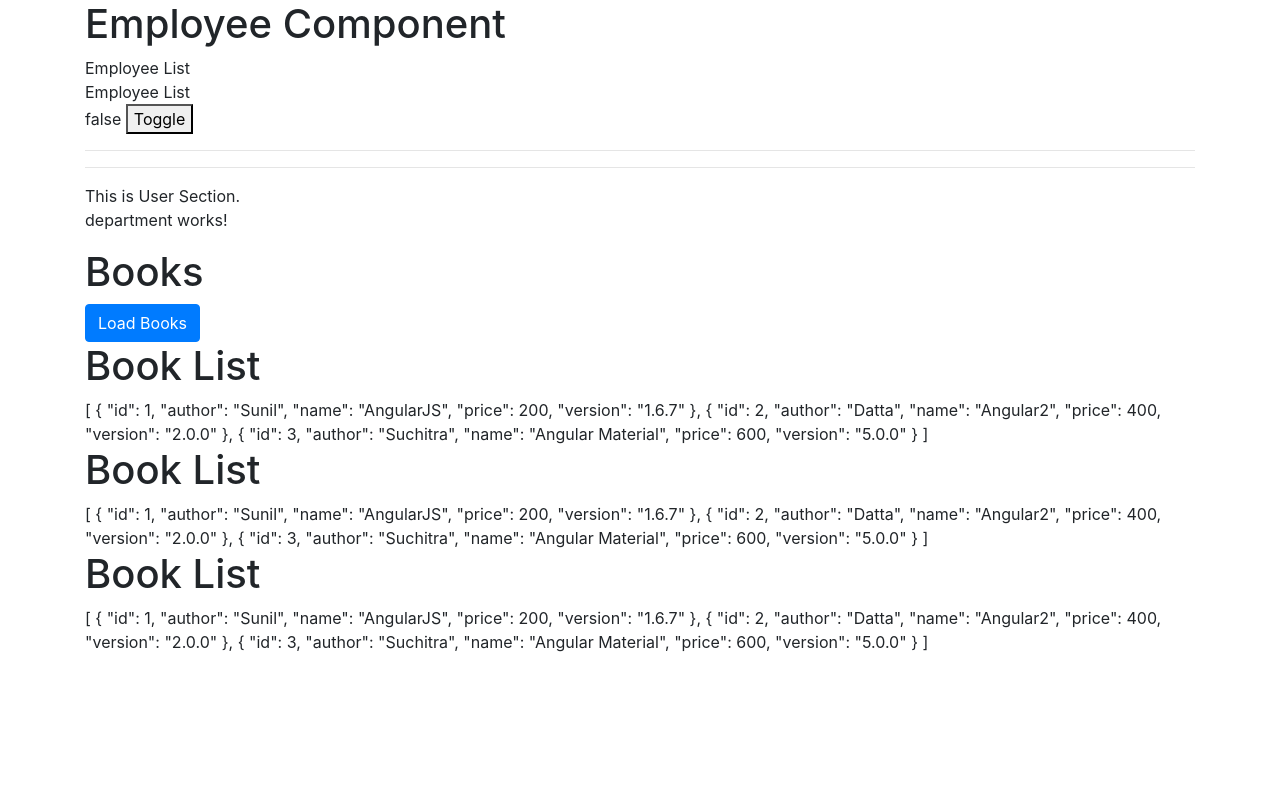
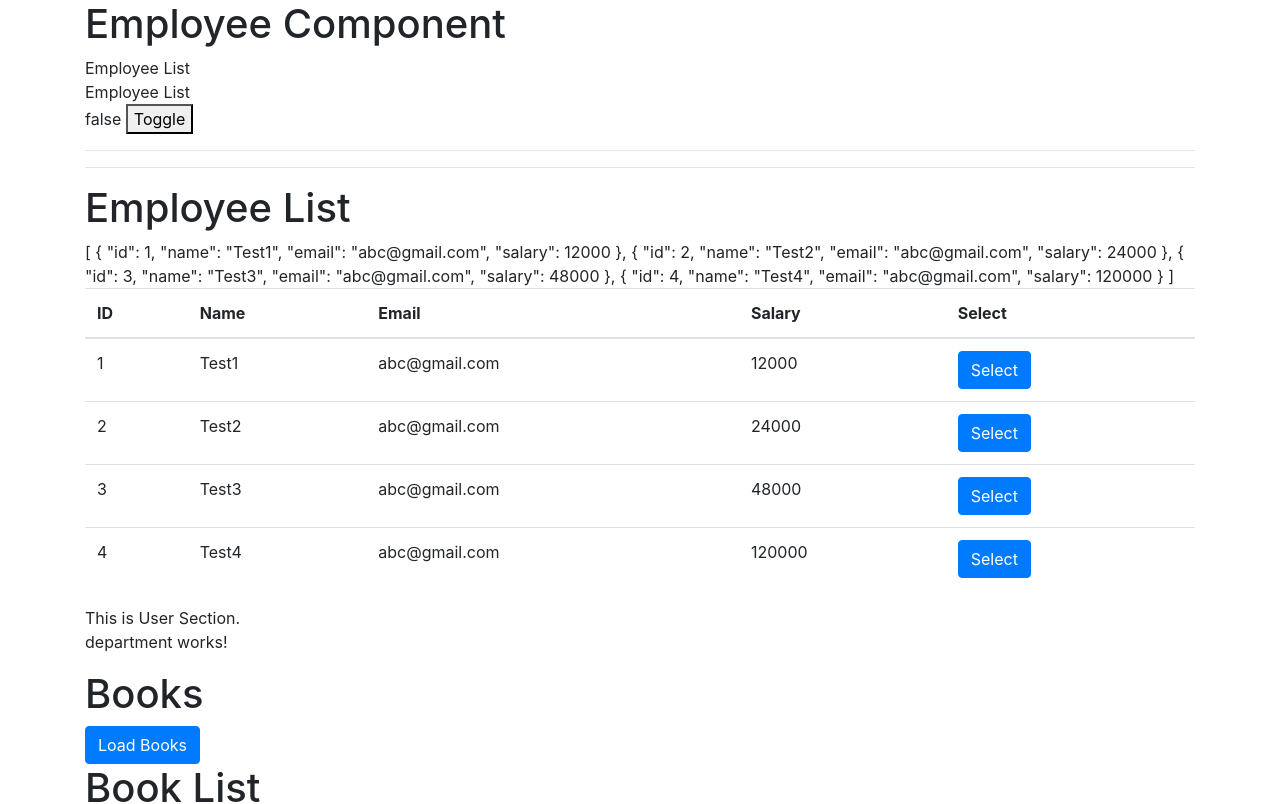
Before and after one commit to santoshyadav198613/HospitalManagementApp-Feb18, an Angular app: page / in a window 1280 px wide. Shown: the top 804 px of the page. Built offline with nearby package versions, Linux system fonts and the light colour scheme.

Commit message:
added employee service

```diff
--- a/src/app/app.module.ts
+++ b/src/app/app.module.ts
@@ -7,6 +7,8 @@ import { DepartmentComponent } from './department/department.component';
 import { EmployeeListComponent } from './employee/employee-list/employee-list.component';
 import { BooksComponent } from './books/books.component';
 import { BooksListComponent } from './books/books-list/books-list.component';
+
+import { EmployeeService } from './services/employee/employee.service';
 
 @NgModule({
   declarations: [
@@ -20,7 +22,7 @@ import { BooksListComponent } from './books/books-list/books-list.component';
   imports: [
     BrowserModule
   ],
-  providers: [],
+  providers: [EmployeeService],
   bootstrap: [AppComponent]
 })
 export class AppModule { }
--- a/src/app/employee/employee-list/employee-list.component.ts
+++ b/src/app/employee/employee-list/employee-list.component.ts
@@ -3,7 +3,7 @@ import {
   Input, Output, EventEmitter, OnChanges, SimpleChanges,
   OnDestroy
 } from '@angular/core';
-import { Employee } from '../employee';
+import { Employee } from '../../services/employee/employee';
 
 @Component({
   selector: 'app-employee-list',
--- a/src/app/employee/employee.component.html
+++ b/src/app/employee/employee.component.html
@@ -24,10 +24,10 @@
 {{selectedEmployee| json}}
 <hr>
 
-<div *ngIf="visible">
+<!-- <div *ngIf="visible"> -->
     <app-employee-list [employeeList]="employee"
     [title]="title" (selectedEmployee)="receiveFromParent($event)"></app-employee-list>
-</div>
+<!-- </div> -->
 
 
 <div [ngSwitch]="role">
--- a/src/app/employee/employee.component.ts
+++ b/src/app/employee/employee.component.ts
@@ -1,6 +1,8 @@
 import { Component, OnInit, DoCheck } from '@angular/core';
 
-import { Employee } from './employee';
+import { Employee } from '../services/employee/employee';
+import { EmployeeService } from '../services/employee/employee.service';
+
 @Component({
   selector: 'app-employee',
   templateUrl: './employee.component.html',
@@ -11,24 +13,28 @@ export class EmployeeComponent implements OnInit, DoCheck {
   visible: boolean = false;
   role: string = 'User';
   selectedEmployee: Employee;
-  employee: Employee[];
-  constructor() { }
+  employee: Employee[] = [];
+  // employeeSevice: EmployeeService;
+  constructor(private empService: EmployeeService) {
+    // this.employeeSevice = empService;
+  }
 
   ngOnInit() {
     this.loadEmployee();
   }
 
-  ngDoCheck(): void{
-      console.log('do check is called');
+  ngDoCheck(): void {
+    console.log('do check is called');
   }
 
   loadEmployee() {
-    this.employee = [
-      { id: 1, name: 'Test1', email: 'abc@gmail.com', salary: 12000 },
-      { id: 2, name: 'Test2', email: 'abc@gmail.com', salary: 24000 },
-      { id: 3, name: 'Test3', email: 'abc@gmail.com', salary: 48000 },
-      { id: 4, name: 'Test4', email: 'abc@gmail.com', salary: 120000 }
-    ];
+    this.employee = this.empService.getEmployeeList();
+    // this.employee = [
+    //   { id: 1, name: 'Test1', email: 'abc@gmail.com', salary: 12000 },
+    //   { id: 2, name: 'Test2', email: 'abc@gmail.com', salary: 24000 },
+    //   { id: 3, name: 'Test3', email: 'abc@gmail.com', salary: 48000 },
+    //   { id: 4, name: 'Test4', email: 'abc@gmail.com', salary: 120000 }
+    // ];
   }
 
   toggle(): void {
--- /dev/null
+++ b/src/app/services/employee/employee.service.ts
@@ -0,0 +1,19 @@
+import { Injectable } from '@angular/core';
+import { Employee } from './employee';
+
+@Injectable()
+export class EmployeeService {
+  empList: Employee[] = [];
+  constructor() { }
+
+  getEmployeeList() {
+     this.empList.push(
+      { id: 1, name: 'Test1', email: 'abc@gmail.com', salary: 12000 },
+      { id: 2, name: 'Test2', email: 'abc@gmail.com', salary: 24000 },
+      { id: 3, name: 'Test3', email: 'abc@gmail.com', salary: 48000 },
+      { id: 4, name: 'Test4', email: 'abc@gmail.com', salary: 120000 }
+    );
+
+    return this.empList;
+  }
+}
```
Also changed, not shown: src/app/services/employee/employee.ts (renamed from src/app/employee/employee.ts), 1 other file (tests, documents, lock files or other folders).
